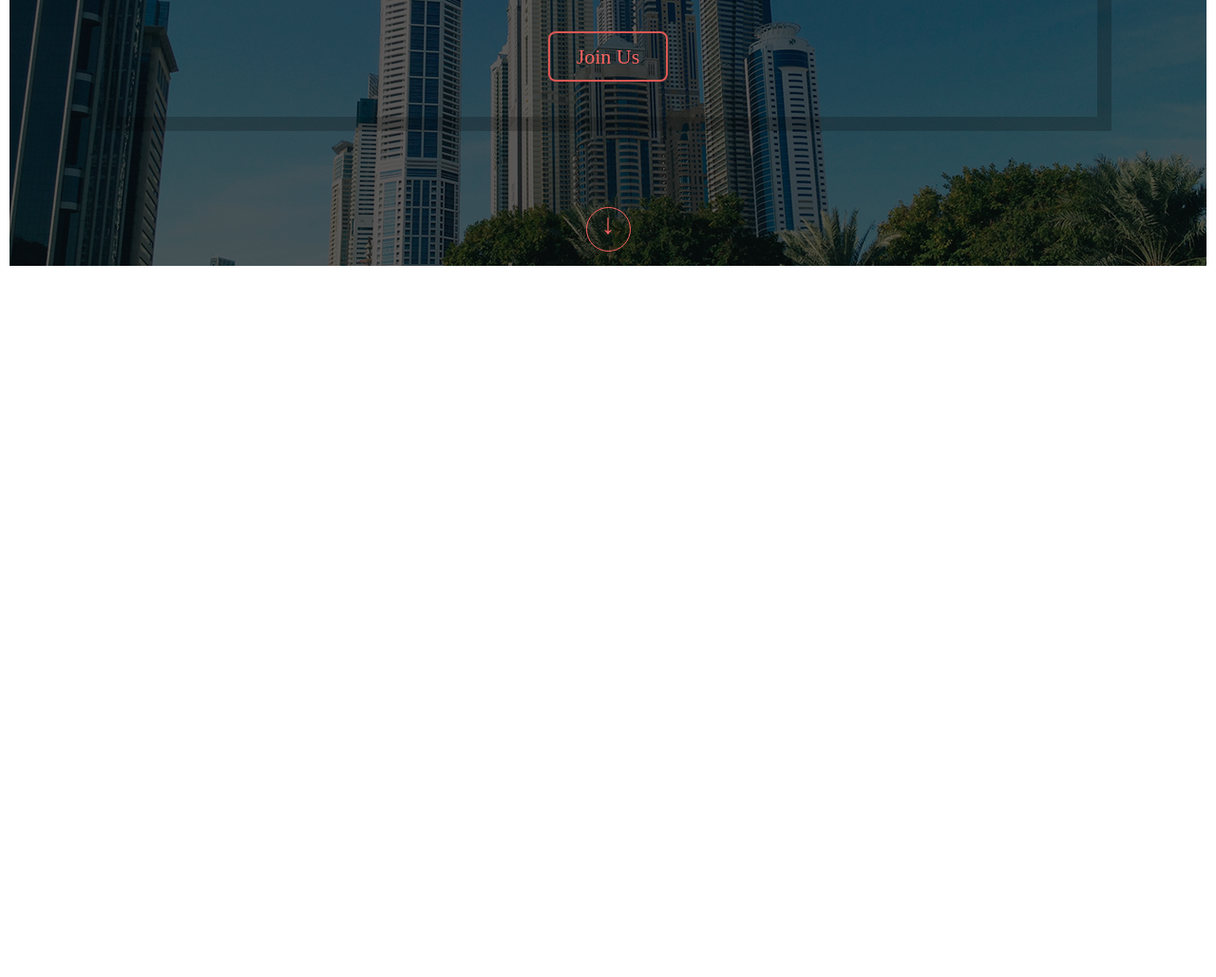
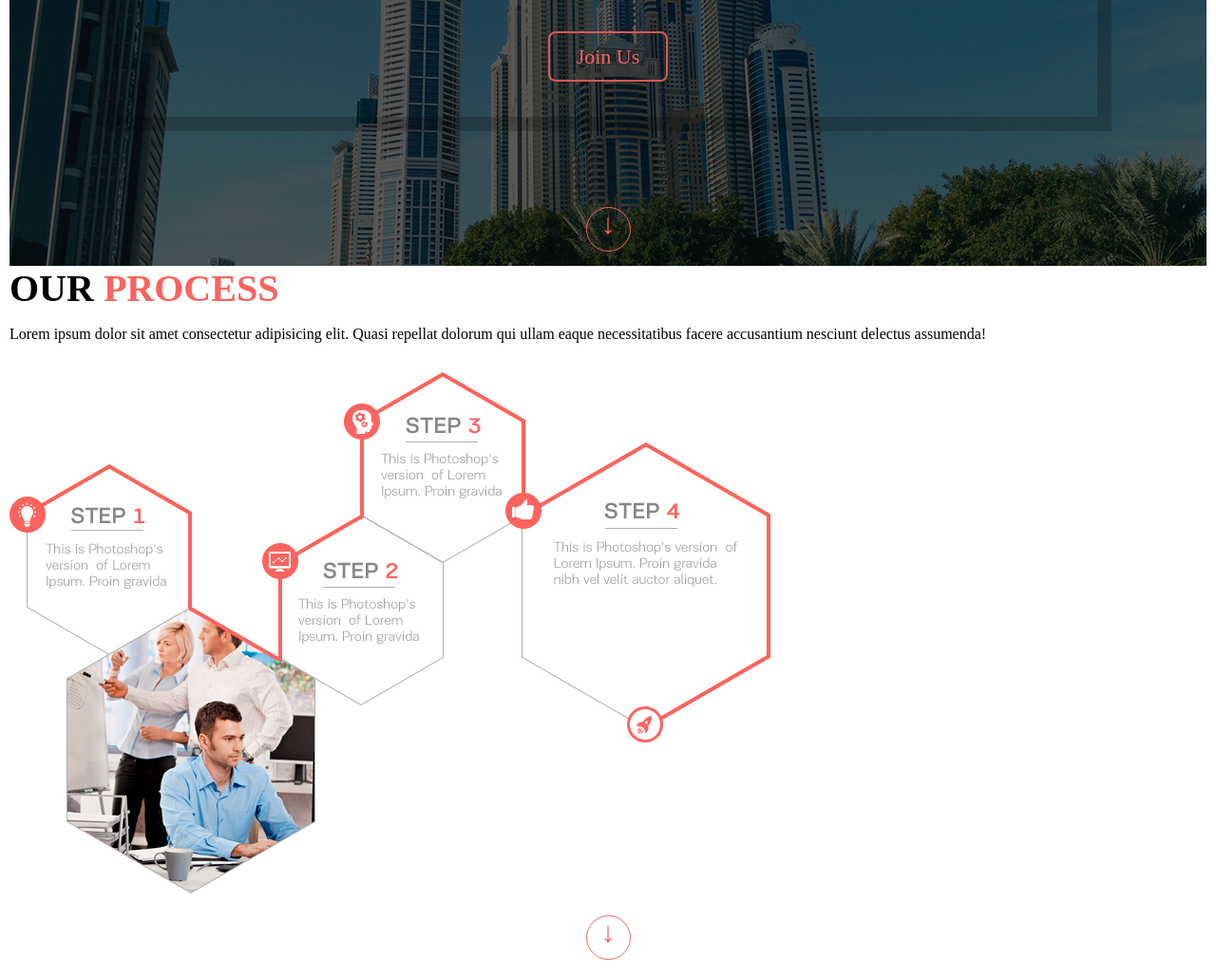
Before and after one commit to SKuznetzov/css_project, a website: page index.html in a window 1280 px wide. Shown: the part 1472-2501 px from the top of the page at 95% size. Before the commit the page ends 1770 px from the top, so only its background shows below. Drawn offline with Linux system fonts and the light colour scheme.

Commit message:
add section .our_process

```diff
--- a/index.html
+++ b/index.html
@@ -25,7 +25,7 @@
         <a href="" class="arrowDown">&darr;</a>
     </header>
     <section class="recive">
-        <h1>What can <span>you receive?</span></h1>
+        <h1 class="main_header">What can <span>you receive?</span></h1>
         <p>Lorem ipsum dolor sit amet consectetur adipisicing elit. Ex reiciendis molestiae amet reprehenderit aperiam nesciunt at, fugiat culpa officiis dolore explicabo aliquam vel facere voluptates!</p>
         <div class="icons">
             <div>
@@ -58,6 +58,12 @@
         </div>
         <a href="" class="arrowDown">&darr;</a>
     </section>
+    <section class="our_process">
+        <h1 class="main_header">Our <span>process</span></h1>
+        <p>Lorem ipsum dolor sit amet consectetur adipisicing elit. Quasi repellat dolorum qui ullam eaque necessitatibus facere accusantium nesciunt delectus assumenda!</p>
+        <img src="src/img/Our_process.png" alt="">
+        <a href="" class="arrowDown">&darr;</a>
+    </section>
     <img src="build/img/" alt="">
     <script src="build/js/script.js"></script>
 </body>
```
